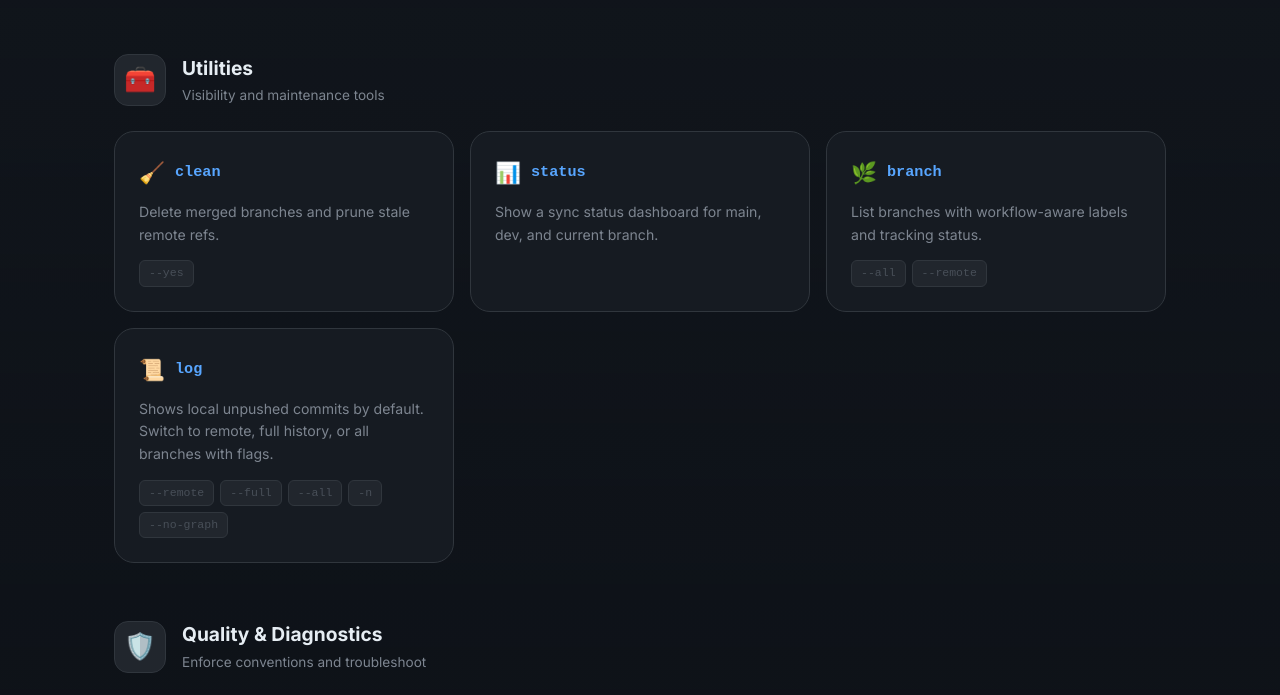
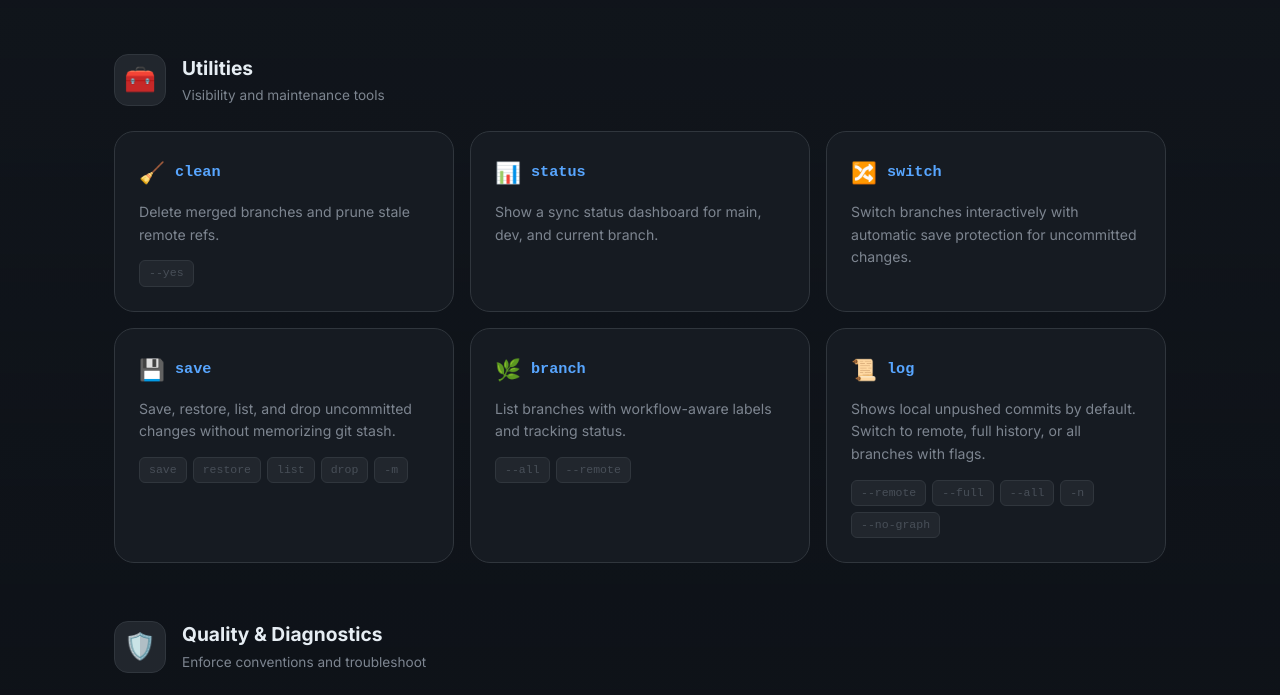
Before and after one commit to warengonzaga/contribute-now, a website built with Vite: page landing/index.html in a window 1280 px wide. Shown: the part 4187-4882 px from the top of the page. Built offline with nearby package versions, Linux system fonts and the light colour scheme; no server answers; a web font is replaced by a local one.

Commit message:
📖 docs (landing): document save and switch commands

```diff
--- a/landing/index.html
+++ b/landing/index.html
@@ -276,7 +276,7 @@
       <div class="container">
         <div class="section-label">Command Reference</div>
         <h2 class="section-title">Every command,<br /><span class="gradient-text">at a glance</span></h2>
-        <p class="section-sub">13 commands covering the entire contribution lifecycle, from initial setup to merged PR.</p>
+        <p class="section-sub">15 commands covering the entire contribution lifecycle, from initial setup to merged PR.</p>
 
         <!-- Core Workflow -->
         <div class="cmd-category" data-animate>
@@ -399,6 +399,27 @@
                 <code class="cmd-name">status</code>
               </div>
               <p class="cmd-desc">Show a sync status dashboard for main, dev, and current branch.</p>
+            </div>
+            <div class="cmd-card" data-animate>
+              <div class="cmd-header">
+                <span class="cmd-icon">🔀</span>
+                <code class="cmd-name">switch</code>
+              </div>
+              <p class="cmd-desc">Switch branches interactively with automatic save protection for uncommitted changes.</p>
+            </div>
+            <div class="cmd-card" data-animate>
+              <div class="cmd-header">
+                <span class="cmd-icon">💾</span>
+                <code class="cmd-name">save</code>
+              </div>
+              <p class="cmd-desc">Save, restore, list, and drop uncommitted changes without memorizing git stash.</p>
+              <div class="cmd-tags">
+                <span class="cmd-tag">save</span>
+                <span class="cmd-tag">restore</span>
+                <span class="cmd-tag">list</span>
+                <span class="cmd-tag">drop</span>
+                <span class="cmd-tag">-m</span>
+              </div>
             </div>
             <div class="cmd-card" data-animate>
               <div class="cmd-header">
```
